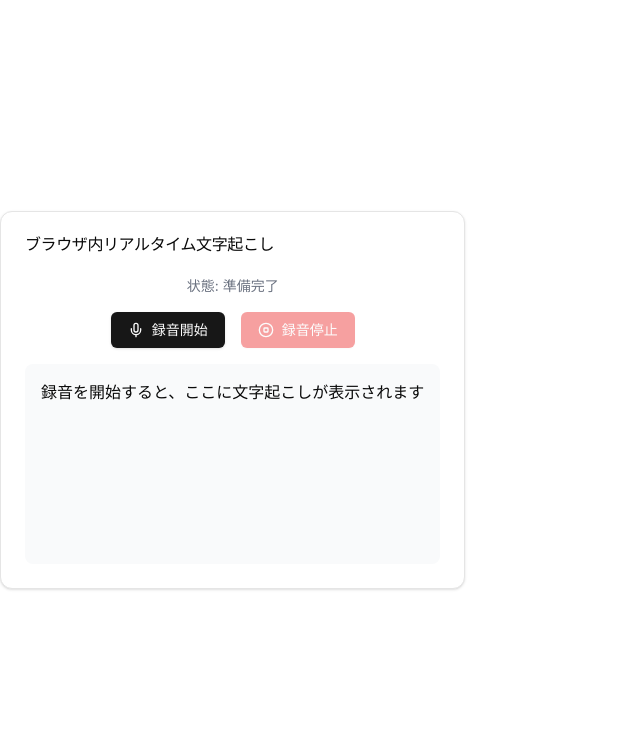
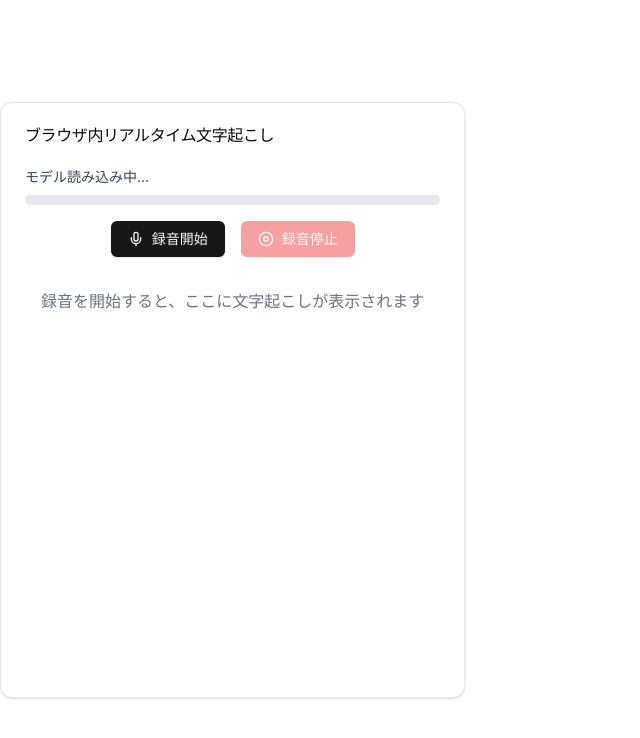
Before and after one commit to Z9RTM/web-whisper-react, a React (Vite) app: page / in a window 1280 px wide. Shown: the top 738 px of the page, without its empty margins (0-640 px from the left). Built offline with nearby package versions, Linux system fonts and the light colour scheme.

Commit message:
Add real-time transcription display with chunks and status

```diff
--- a/src/App.tsx
+++ b/src/App.tsx
@@ -6,17 +6,43 @@ import { Alert, AlertTitle } from '@/components/ui/alert';
 import { useWhisperModel } from '@/hooks/useWhisperModel';
 import { useAudioProcessing } from '@/hooks/useAudioProcessing';
 import { STATUS_MESSAGES } from '@/config/whisper';
+import { TranscriptionDisplay } from '@/components/TranscriptionDisplay';
+import { ProcessingStatus } from '@/components/ProcessingStatus';
+import { WhisperChunk } from '@/types/whisper';
 
 const WhisperBrowserStreaming = () => {
   const [isRecording, setIsRecording] = useState(false);
-  const [transcript, setTranscript] = useState('');
+  const [chunks, setChunks] = useState<WhisperChunk[]>([]);
+  const [processingStatus, setProcessingStatus] = useState({
+    status: STATUS_MESSAGES.INITIAL,
+    progress: 0,
+    tps: undefined as number | undefined
+  });
 
   const { isModelLoaded, status: modelStatus, processAudio } = useWhisperModel();
 
   const handleAudioProcess = useCallback(async (audio: Float32Array) => {
     try {
-      const result = await processAudio(audio);
-      setTranscript(prev => prev + ' ' + result.text);
+      const result = await processAudio(audio, (progress) => {
+        if (progress.status === 'update' && progress.data) {
+          const { chunks: newChunks, tps } = progress.data;
+          setChunks(newChunks);
+          setProcessingStatus(prev => ({
+            ...prev,
+            tps
+          }));
+        } else {
+          setProcessingStatus(prev => ({
+            ...prev,
+            status: progress.status,
+            progress: progress.progress ?? prev.progress
+          }));
+        }
+      });
+
+      if (result) {
+        setChunks(result.chunks);
+      }
     } catch (err) {
       // エラーはuseWhisperModel内で処理されるため、ここでは何もしない
     }
@@ -26,6 +52,12 @@ const WhisperBrowserStreaming = () => {
 
   const startRecording = async () => {
     try {
+      setChunks([]); // 新しい録音を開始する前にチャンクをクリア
+      setProcessingStatus(prev => ({
+        ...prev,
+        status: STATUS_MESSAGES.RECORDING,
+        progress: 0
+      }));
       await setupAudioProcessing();
       setIsRecording(true);
     } catch {
@@ -36,6 +68,11 @@ const WhisperBrowserStreaming = () => {
   const stopRecording = () => {
     stopAudioProcessing();
     setIsRecording(false);
+    setProcessingStatus(prev => ({
+      ...prev,
+      status: STATUS_MESSAGES.WAITING,
+      tps: undefined
+    }));
   };
 
   // エラー状態の統合
@@ -59,9 +96,11 @@ const WhisperBrowserStreaming = () => {
             </Alert>
           )}
 
-          <div className="text-sm text-gray-500 text-center">
-            状態: {currentStatus}
-          </div>
+          <ProcessingStatus
+            status={processingStatus.status}
+            progress={processingStatus.progress}
+            tps={processingStatus.tps}
+          />
 
           <div className="flex justify-center gap-4">
             <Button
@@ -83,9 +122,10 @@ const WhisperBrowserStreaming = () => {
             </Button>
           </div>
 
-          <div className="p-4 bg-gray-50 rounded-lg min-h-[200px] whitespace-pre-wrap">
-            {transcript || STATUS_MESSAGES.DEFAULT_TRANSCRIPT}
-          </div>
+          <TranscriptionDisplay
+            chunks={chunks}
+            isProcessing={isRecording || processingStatus.status === STATUS_MESSAGES.LOADING}
+          />
         </div>
       </CardContent>
     </Card>
--- /dev/null
+++ b/src/components/ProcessingStatus.tsx
@@ -0,0 +1,28 @@
+interface ProcessingStatusProps {
+  status: string;
+  progress?: number;
+  tps?: number;
+}
+
+export function ProcessingStatus({ status, progress, tps }: ProcessingStatusProps) {
+  return (
+    <div className="flex flex-col gap-2 w-full max-w-md">
+      <div className="flex justify-between items-center text-sm">
+        <span className="text-gray-700 dark:text-gray-300">{status}</span>
+        {tps && (
+          <span className="text-gray-500 dark:text-gray-400">
+            {tps.toFixed(1)} トークン/秒
+          </span>
+        )}
+      </div>
+      {typeof progress === 'number' && (
+        <div className="w-full bg-gray-200 dark:bg-gray-700 rounded-full h-2.5">
+          <div
+            className="bg-blue-600 dark:bg-blue-500 h-2.5 rounded-full transition-all duration-300"
+            style={{ width: `${Math.min(100, Math.max(0, progress))}%` }}
+          />
+        </div>
+      )}
+    </div>
+  );
+}
--- /dev/null
+++ b/src/components/TranscriptionDisplay.tsx
@@ -0,0 +1,60 @@
+import { WhisperChunk } from '@/types/whisper';
+import { useEffect, useRef } from 'react';
+
+interface TranscriptionDisplayProps {
+  chunks: WhisperChunk[];
+  isProcessing: boolean;
+}
+
+export function TranscriptionDisplay({ chunks, isProcessing }: TranscriptionDisplayProps) {
+  const containerRef = useRef<HTMLDivElement>(null);
+
+  // 新しいチャンクが追加されたら自動スクロール
+  useEffect(() => {
+    if (containerRef.current) {
+      containerRef.current.scrollTop = containerRef.current.scrollHeight;
+    }
+  }, [chunks]);
+
+  return (
+    <div
+      ref={containerRef}
+      className="w-full h-[400px] overflow-y-auto bg-white dark:bg-gray-800 rounded-lg p-4 space-y-2"
+    >
+      {chunks.map((chunk, index) => (
+        <div
+          key={`${chunk.offset}-${index}`}
+          className={`
+            transition-opacity duration-300
+            ${chunk.finalised ? 'opacity-100' : 'opacity-70'}
+          `}
+        >
+          <div className="flex items-start gap-2">
+            <span className="text-xs text-gray-500 dark:text-gray-400 whitespace-nowrap pt-1">
+              {formatTimestamp(chunk.timestamp[0])}
+            </span>
+            <p className="flex-1 text-gray-900 dark:text-gray-100">
+              {chunk.text}
+            </p>
+          </div>
+        </div>
+      ))}
+      {isProcessing && chunks.length === 0 && (
+        <div className="text-gray-500 dark:text-gray-400 animate-pulse">
+          音声を処理中...
+        </div>
+      )}
+      {!isProcessing && chunks.length === 0 && (
+        <div className="text-gray-500 dark:text-gray-400">
+          録音を開始すると、ここに文字起こしが表示されます
+        </div>
+      )}
+    </div>
+  );
+}
+
+function formatTimestamp(seconds: number): string {
+  const minutes = Math.floor(seconds / 60);
+  const remainingSeconds = Math.floor(seconds % 60);
+  return `${minutes}:${remainingSeconds.toString().padStart(2, '0')}`;
+}
```
